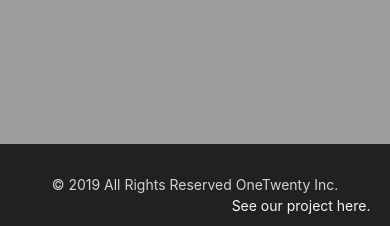
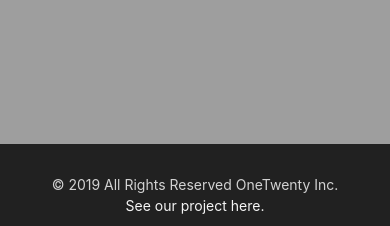
Before and after one commit to one-twenty/foobargr, a Django app: page / in a window 390 px wide. Shown: the part 618-844 px from the top of the page. Run offline with Django 3.2, Linux system fonts and the light colour scheme; data that the repository does not hold is empty.

Commit message:
container margin fixed

```diff
--- a/forum/static/forum/css/base.css
+++ b/forum/static/forum/css/base.css
@@ -21,6 +21,13 @@ body {
 
 main {
     flex: 1 0 auto;
+}
+
+.container {
+    display: flex;
+    flex-direction: column;
+    justify-content: center;
+    align-items: center;
 }
 
 .nav-width li {
@@ -166,7 +173,7 @@ input:focus {
         text-align: center !important;
     }
 
-    .create-topic-btn {
+    .create-topic-btn, .reply-topic-btn {
         bottom: 10px !important;
         right: 10px !important;
     }
```
